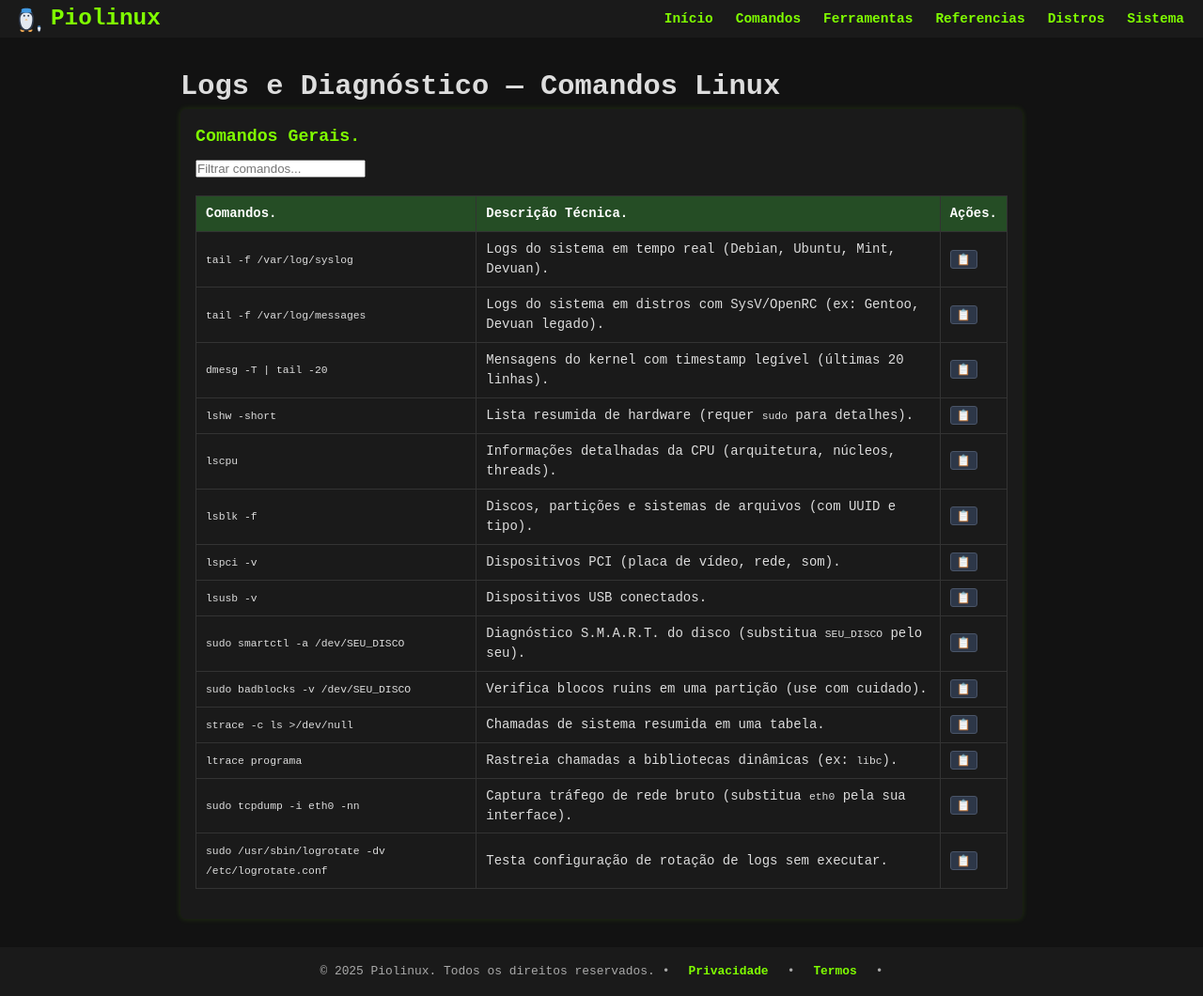
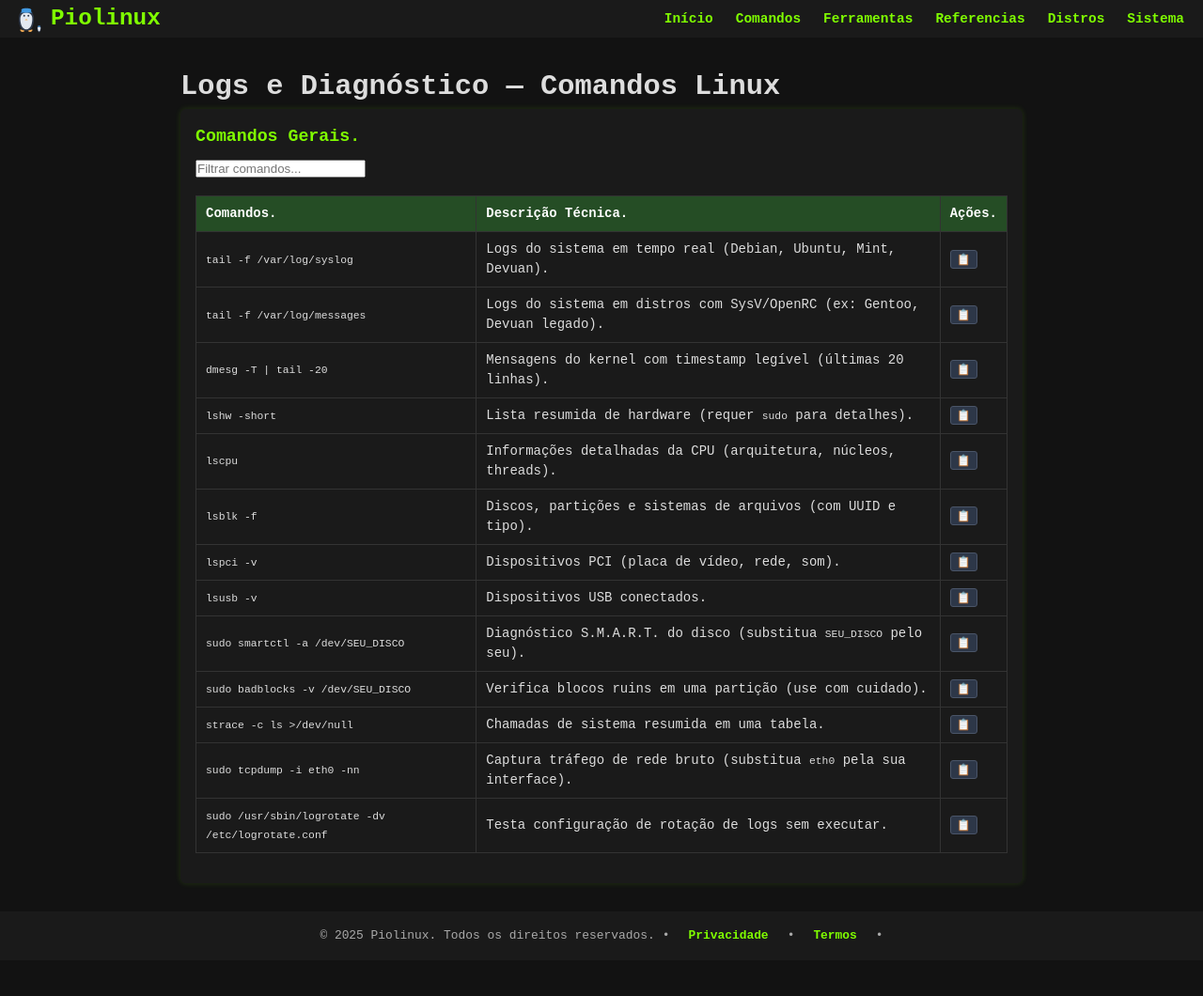
Before and after one commit to Piolinux/piolinux-site, a Jekyll site: the page built from _pages/_comandos/logs-e-diagnostico.md, in a window 1280 px wide. Shown: the whole page at 94% size. Built offline with Jekyll 4.4.1, drawn with Linux system fonts in a browser that asks for light colours; after the commit the page ends 1022 px from its top, so only the background shows below that.

Commit message:
Update logs-e-diagnostico.md

```diff
--- a/_pages/_comandos/logs-e-diagnostico.md
+++ b/_pages/_comandos/logs-e-diagnostico.md
@@ -95,11 +95,6 @@ function filtrarLinhas(termo) {
       <td data-label="Ação"><button class="copy-btn" data-command="strace -c ls >/dev/null">📋</button></td>
     </tr>
     <tr>
-      <td><code>ltrace programa</code></td>
-      <td>Rastreia chamadas a bibliotecas dinâmicas (ex: <code>libc</code>).</td>
-      <td data-label="Ação"><button class="copy-btn" data-command="ltrace programa">📋</button></td>
-    </tr>
-    <tr>
       <td><code>sudo tcpdump -i eth0 -nn</code></td>
       <td>Captura tráfego de rede bruto (substitua <code>eth0</code> pela sua interface).</td>
       <td data-label="Ação"><button class="copy-btn" data-command="sudo tcpdump -i eth0 -nn">📋</button></td>
```
